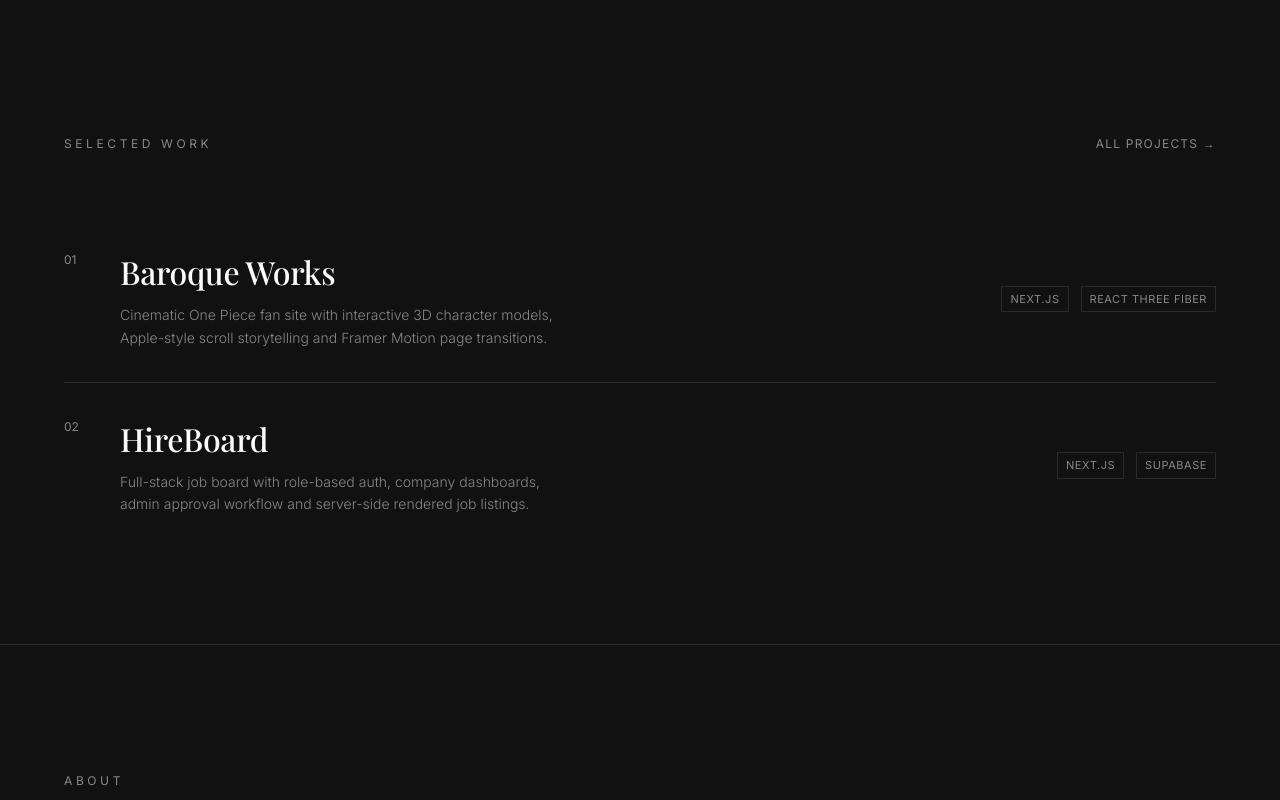
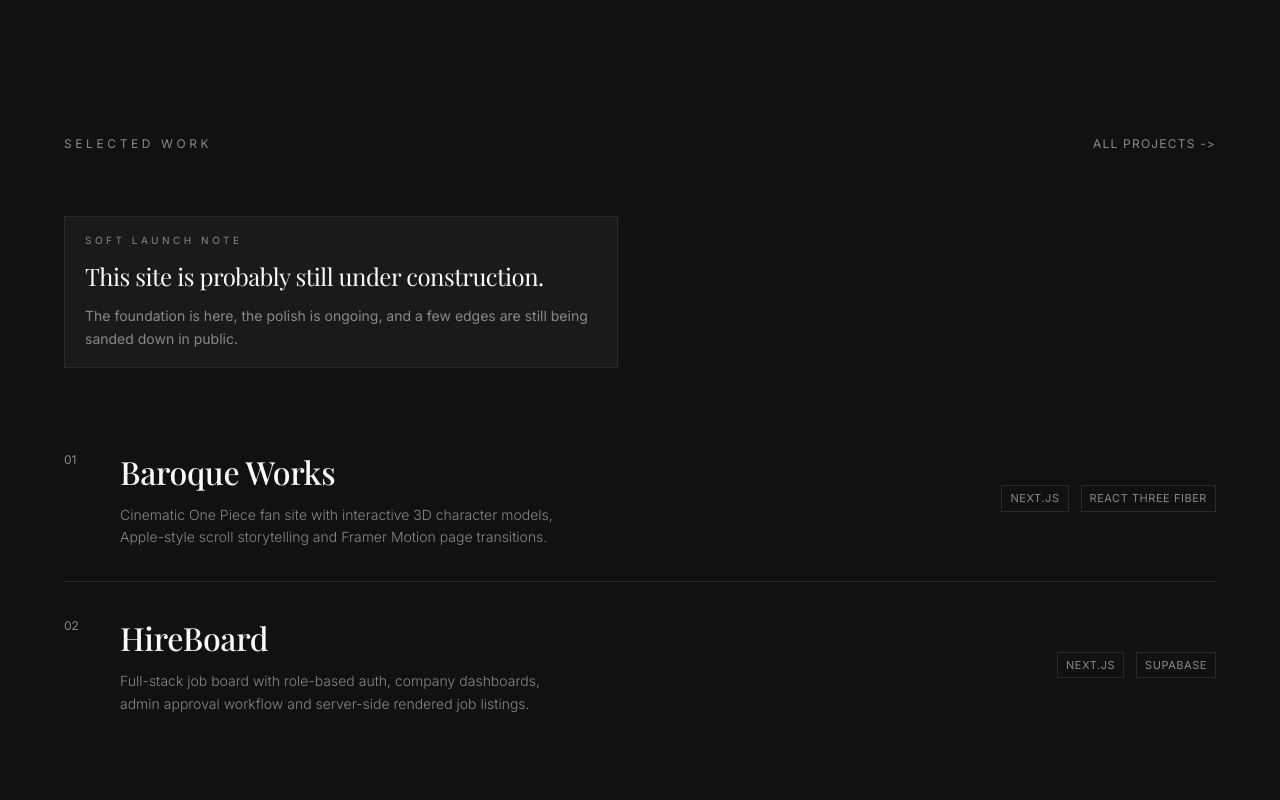
Before and after one commit to mosesfawole/newportfolio, a Next.js app: page / in a window 1280 px wide. Shown: the part 760-1560 px from the top of the page. Built offline with nearby package versions, Linux system fonts and the light colour scheme.

Commit message:
minor fix

```diff
--- a/components/home/ProjectsPreview.tsx
+++ b/components/home/ProjectsPreview.tsx
@@ -25,8 +25,28 @@ export default function ProjectsPreview() {
             href="/work"
             className="text-xs tracking-widest uppercase font-body text-muted hover:text-ink dark:hover:text-cream transition-colors"
           >
-            All Projects →
+            All Projects -&gt;
           </Link>
+        </motion.div>
+
+        <motion.div
+          initial={{ opacity: 0, y: 24 }}
+          animate={inView ? { opacity: 1, y: 0 } : {}}
+          transition={{ duration: 0.55, delay: 0.08 }}
+          className="mb-12"
+        >
+          <div className="inline-flex max-w-xl flex-col gap-3 border border-border bg-black/[0.03] px-5 py-4 text-ink dark:border-border-dark dark:bg-white/[0.04] dark:text-cream">
+            <span className="text-[10px] font-body uppercase tracking-[0.35em] text-muted">
+              Soft Launch Note
+            </span>
+            <p className="font-display text-[clamp(18px,2.3vw,24px)] leading-snug tracking-[-0.02em]">
+              This site is probably still under construction.
+            </p>
+            <p className="max-w-lg font-body text-sm leading-relaxed text-muted">
+              The foundation is here, the polish is ongoing, and a few edges
+              are still being sanded down in public.
+            </p>
+          </div>
         </motion.div>
 
         {/* Project list */}
@@ -39,7 +59,7 @@ export default function ProjectsPreview() {
               transition={{ duration: 0.5, delay: i * 0.12 }}
             >
               <Link
-                href={`/work`}
+                href="/work"
                 className="group flex flex-col md:flex-row md:items-center justify-between gap-4 py-8 hover:opacity-60 transition-opacity"
               >
                 <div className="flex items-start gap-6">
--- a/data/Projects.tsx
+++ b/data/Projects.tsx
@@ -66,7 +66,7 @@ export const projects: Project[] = [
     id: "mousa",
     title: "Mousa",
     description:
-      "AI-powered Twitter content dashboard — generate post ideas, expand them into full tweets, and analyze performance with Claude AI.",
+      "AI-powered Twitter content dashboard - generate post ideas, expand them into full tweets, and analyze performance with Claude AI.",
     year: "2026",
     type: "Personal Project",
     stack: ["Next.js", "Claude API", "Supabase"],
```
